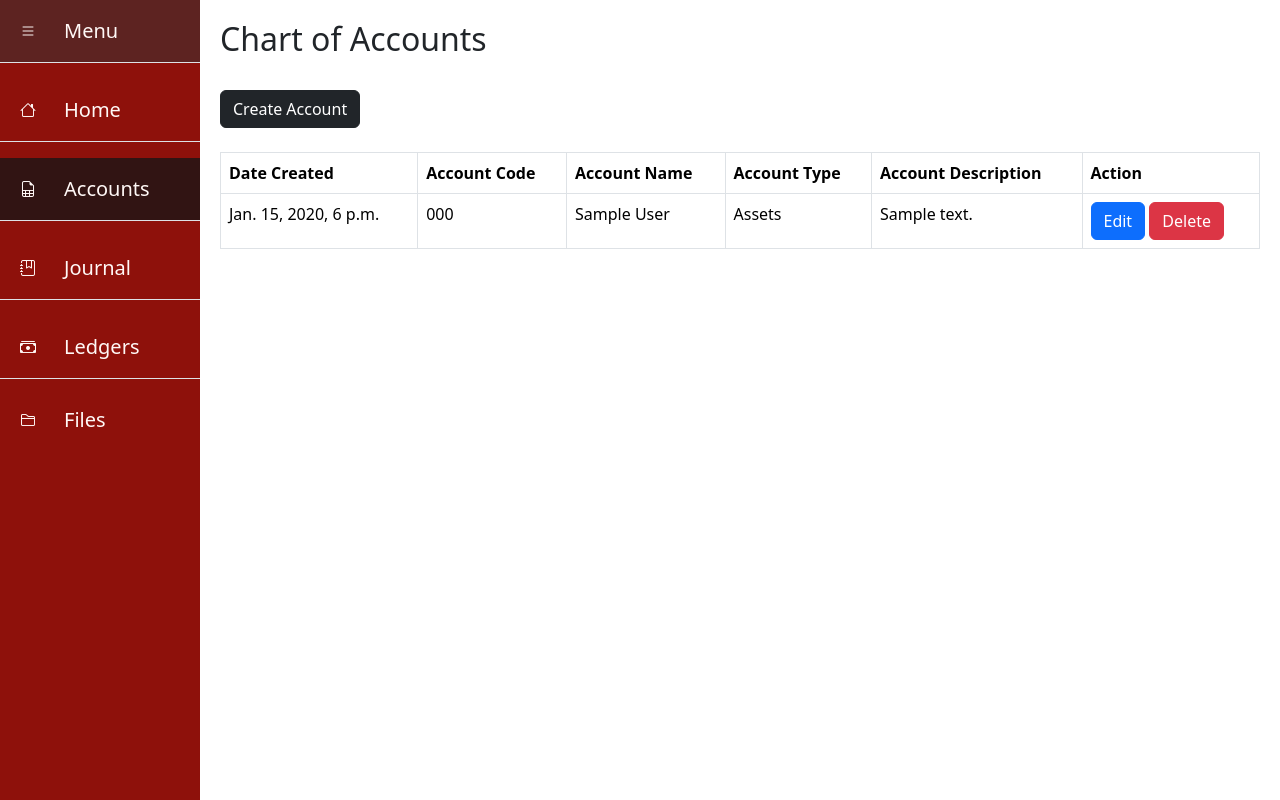
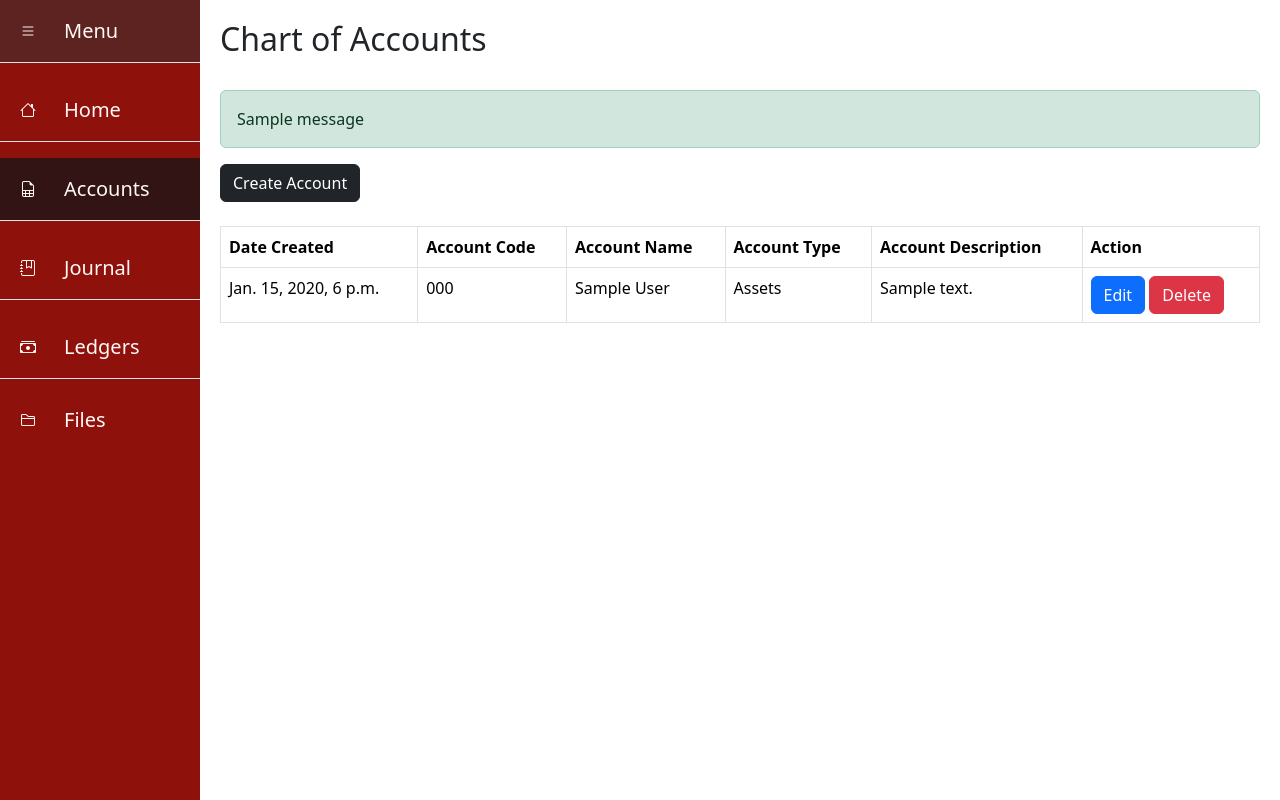
Before and after one commit to rjpd-7/Accounting_Systemv0.2, a Django app: page /accounts/ in a window 1280 px wide. Run offline with Django 5.2, Linux system fonts and the light colour scheme; tables that the repository leaves empty hold one stand-in row (values such as "Sample post"); one stand-in notice (Sample message) is shown.

Commit message:
COmmit before defense

```diff
--- a/Accounting_System_app/static/scripts/create_account.js
+++ b/Accounting_System_app/static/scripts/create_account.js
@@ -27,6 +27,7 @@ document.addEventListener("DOMContentLoaded", function () {
 
     // Set account code when modal opens
     document.getElementById('staticBackdrop').addEventListener('shown.bs.modal', function () {
+        localStorage.setItem('code_counter', parseInt(localStorage.getItem('code_counter'), 10) + 1);
         document.getElementById("account_code").value = generateAccountCode();
     });
 
--- a/Accounting_System_app/static/scripts/insert_journal.js
+++ b/Accounting_System_app/static/scripts/insert_journal.js
@@ -164,7 +164,7 @@ document.addEventListener("DOMContentLoaded", function () {
         localStorage.setItem('journal_code_counter', parseInt(localStorage.getItem('journal_code_counter'), 10) + 1);
 
         // Optional success message
-        alert(`Journal Entry Created!}`);
+        alert(`Journal Entry Created}`);
     });
 
     // Reset the form when closed
--- a/Accounting_System_app/templates/Front_End/accounts.html
+++ b/Accounting_System_app/templates/Front_End/accounts.html
@@ -72,6 +72,18 @@
     <main class="main-content">
         <h2>Chart of Accounts</h2>
         <br>
+        {% if messages %}
+        <div>
+            {% for message in messages %}
+            <div class="alert
+                {% if message.tags == 'error' %}alert-danger
+                {% elif message.tags == 'success' %}alert-success
+                {% else %}alert-info{% endif %}">
+                {{ message }}
+            </div>
+            {% endfor %}
+        </div>
+        {% endif %}
         <!-- Button trigger modal -->
         <button type="button" class="btn btn-dark" data-bs-toggle="modal" data-bs-target="#staticBackdrop">
         Create Account
--- a/Accounting_System_app/views.py
+++ b/Accounting_System_app/views.py
@@ -6,7 +6,8 @@ from .models import USN_Accounts, AccountGroups, Accounts, ChartOfAccounts, Jour
 from django.contrib.auth import authenticate, login, logout
 from .forms import USNAccountsForm, ChartOfAccountsForm, UpdateAccountsForm
 from itertools import zip_longest
-from django.db.models import Sum
+from django.db.models import Sum, RestrictedError
+from django.contrib import messages
 
 # Create your views here.
 
@@ -62,8 +63,11 @@ def delete_account(request, id):
     try:
         account = ChartOfAccounts.objects.get(pk=id)
         account.delete()
+    except RestrictedError:
+        messages.error(request, "Cannot delete this account because it is linked to journal entries.")
+
     except ChartOfAccounts.DoesNotExist:
-        pass
+        messages.error(request, "Account not found")
     return redirect("AccountingSystem:accounts")
 
 # Journal Entries Page
```
